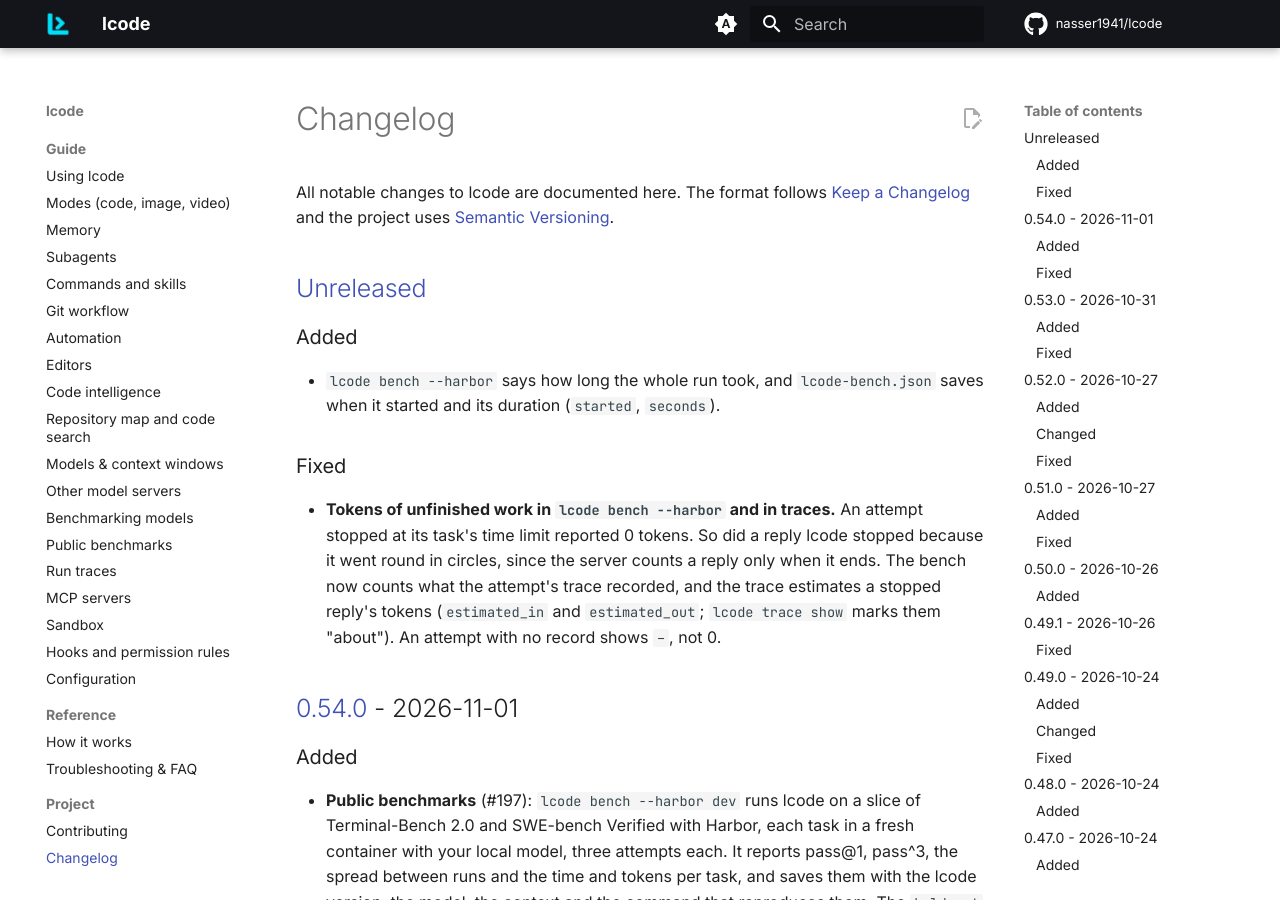
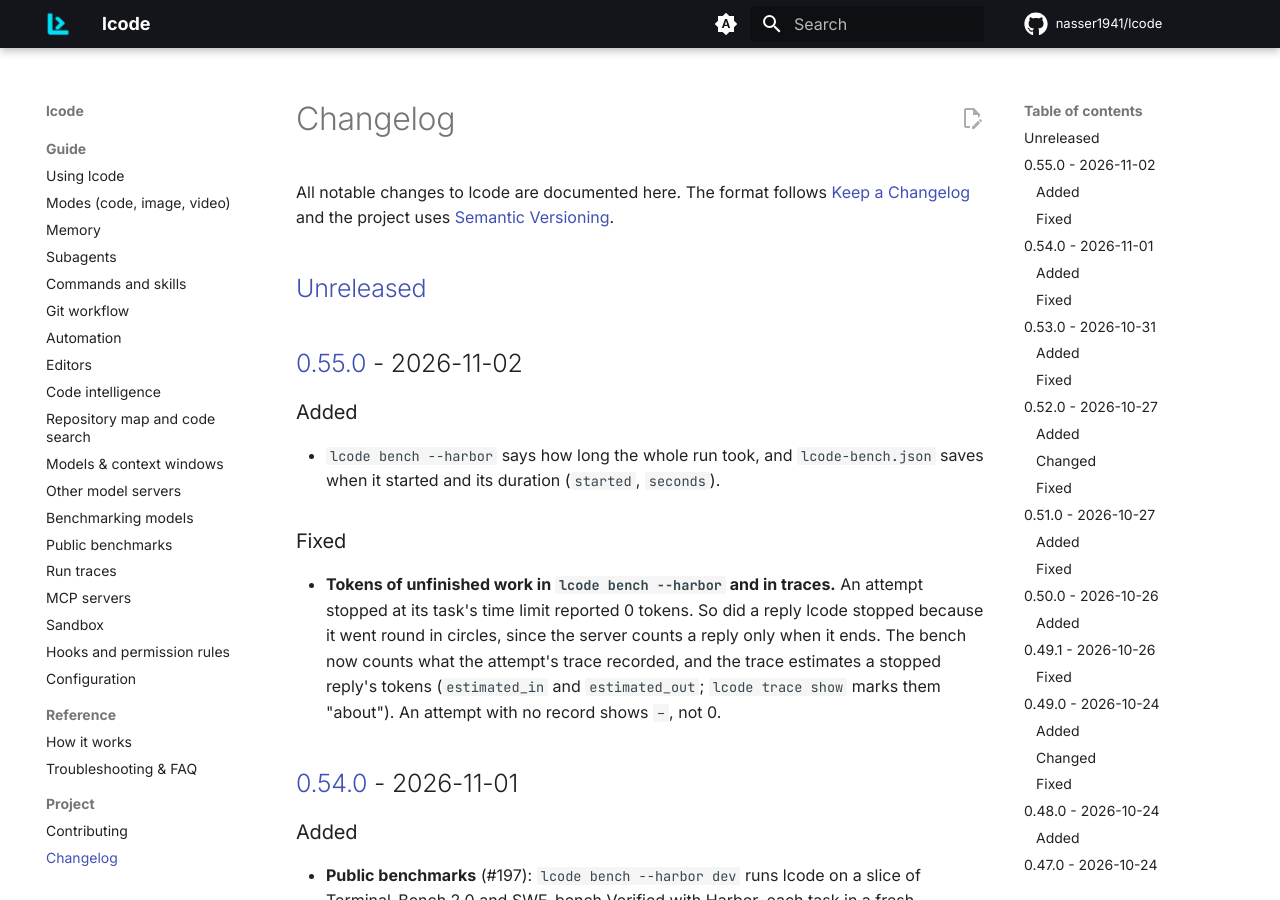
Before and after one commit to nasser1941/lcode, an MkDocs documentation site: the page built from docs/changelog.md, in a window 1280 px wide and 900 px high. Built offline with MkDocs 1.6.1 and Material for MkDocs 9.7.7, drawn with Linux system fonts in a browser that asks for light colours; comment, search, counter and statistics services are not loaded.

Commit message:
Release 0.55.0 (#223)
Co-authored-by: Naser Derakhshan <9349840+nasser1941@users.noreply.github.com>
Co-authored-by: Claude Opus 5.5 <noreply@anthropic.com>

```diff
--- a/CHANGELOG.md
+++ b/CHANGELOG.md
@@ -5,6 +5,8 @@ All notable changes to lcode are documented here. The format follows
 [Semantic Versioning](https://semver.org/).
 
 ## [Unreleased]
+
+## [0.55.0] - 2026-11-02
 
 ### Added
 
@@ -1199,7 +1201,8 @@ First public release.
 - `AGENTS.md` project instructions and `/init` to generate them.
 - One-line installer for Linux and macOS.
 
-[Unreleased]: https://github.com/nasser1941/lcode/compare/v0.54.0...HEAD
+[Unreleased]: https://github.com/nasser1941/lcode/compare/v0.55.0...HEAD
+[0.55.0]: https://github.com/nasser1941/lcode/compare/v0.54.0...v0.55.0
 [0.54.0]: https://github.com/nasser1941/lcode/compare/v0.53.0...v0.54.0
 [0.53.0]: https://github.com/nasser1941/lcode/compare/v0.52.0...v0.53.0
 [0.52.0]: https://github.com/nasser1941/lcode/compare/v0.51.0...v0.52.0
--- a/src/lcode/__init__.py
+++ b/src/lcode/__init__.py
@@ -3,7 +3,7 @@
 From a program: `from lcode import Session` (see lcode.api).
 """
 
-__version__ = "0.54.0"
+__version__ = "0.55.0"
 
 API = ("Session", "Result", "Options", "SetupError")
 
```
Also changed, not shown: docs/quickstart.md (+1 -1 lines).
